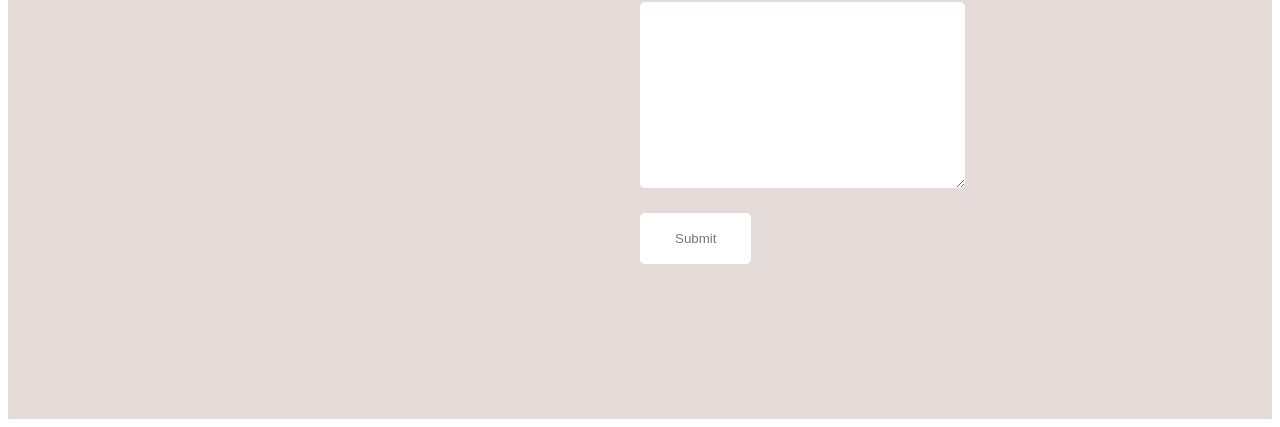
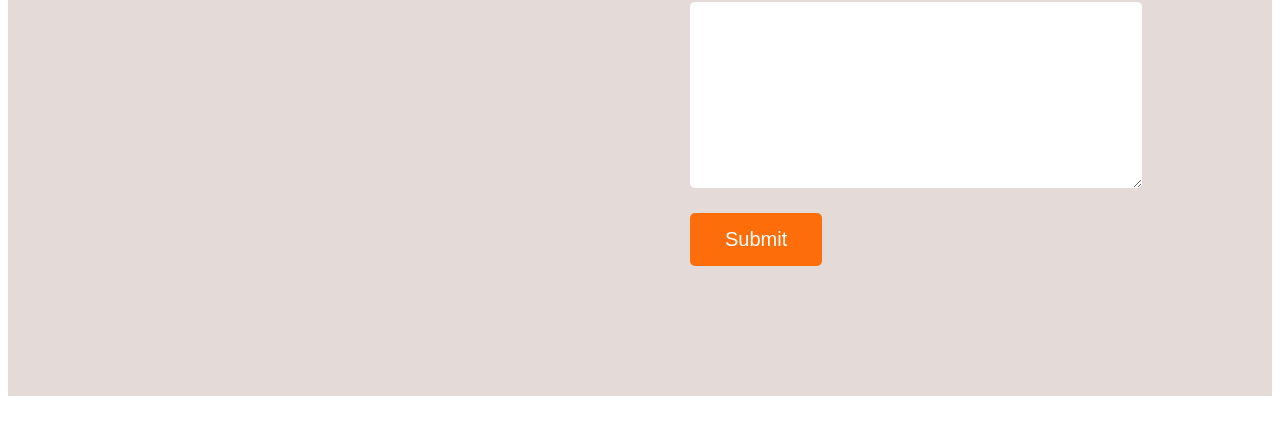
Before and after one commit to webdevelopement01/web-developer-portfolio, a plain HTML site: page index.html in a window 1280 px wide. Shown: the part 3859-4286 px from the top of the page. After the commit the page ends 4263 px from the top, so only its background shows below. Drawn offline with Linux system fonts and the light colour scheme.

Commit message:
footer section end

```diff
--- a/index.html
+++ b/index.html
@@ -219,7 +219,7 @@
                 <input type="email" name="" placeholder="Your Email" id="">
                 <textarea name="" id="" cols="30" rows="10">
                 </textarea>
-                <input class="btn-primary" type="submit" value="Submit">
+                <input class="button-primary" type="submit" value="Submit">
 
             </form>
         </div>
--- a/styles/portfolio.css
+++ b/styles/portfolio.css
@@ -183,6 +183,7 @@ main section{
 /* Footer Style */
 footer{
    display: flex;
+   gap: 100px;
    background: #e4dbd8;
    margin-top: 100px;
    padding: 130px 200px;
@@ -191,7 +192,7 @@ footer{
 .footer-column{
     width: 50%;
 }
-.contact input, textarea {
+.contact input[type="text"],.contact input[type="email"], textarea{
     display: block;
     margin-bottom: 25px;
     padding: 18px 35px;
@@ -199,5 +200,6 @@ footer{
     color: #757575;
     background: #FFF;
     border: 0;
+    width: 100%;
 
 }
```
